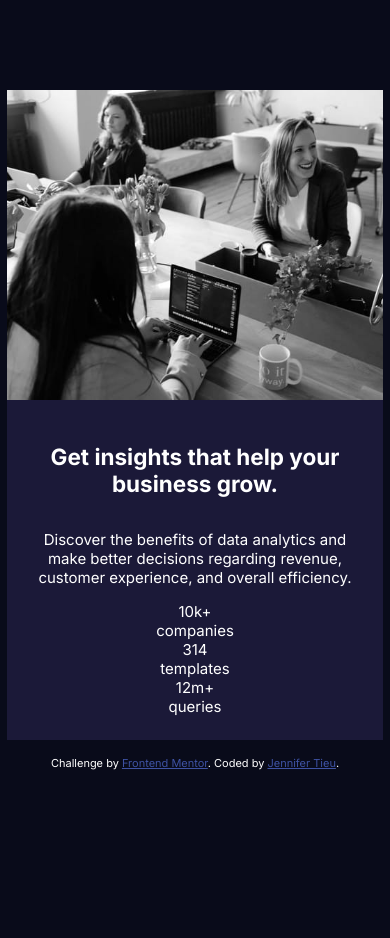
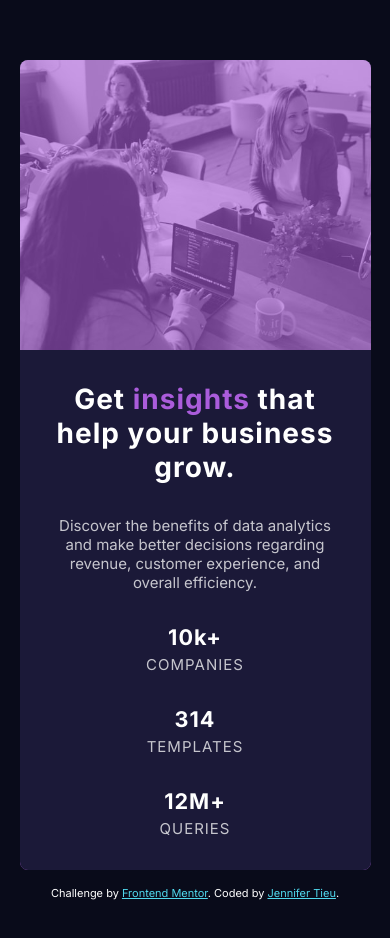
Before and after one commit to jennifertieu/fem-stats-preview-card, a plain HTML site: page index.html in a window 390 px wide. Before the commit the page ends 852 px from the top, so only its background shows below. Drawn offline with Linux system fonts and the light colour scheme.

Commit message:
complete challenge

```diff
--- a/index.html
+++ b/index.html
@@ -15,7 +15,7 @@
   <main class="stats-card">
     <section class="stats-card__content">
       <h1 class="stats-card__heading">Get <span>insights</span> that help your business grow.</h1>
-      <p class="stats-card_text">
+      <p class="stats-card__text">
         Discover the benefits of data analytics and make better decisions regarding revenue, customer
         experience, and overall efficiency.
       </p>
@@ -29,7 +29,7 @@
           <div class="stats-card__data-item-text">templates</div>
         </div>
         <div class="stats-card__data-item">
-          <div class="stats-card__data-item-number">12m+</div>
+          <div class="stats-card__data-item-number">12M+</div>
           <div class="stats-card__data-item-text">queries</div>
         </div>
       </article>
--- a/styles.css
+++ b/styles.css
@@ -22,21 +22,61 @@ body {
     flex-direction: column;
 }
 
+p, .stats-card__data-item-text {
+    color: var(--transparent-white);
+}
+
 .stats-card {
     display: flex;
     max-width: 1000px;
     border-radius: 8px;
-}
-
-.stats-card img {
-   max-width: fit-content;
+    background-color: var(--soft-violet);
+    overflow: scroll;
 }
 
 .stats-card__content {
     background-color: var(--dark-desaturated-blue);
     display: flex;
     flex-direction: column;
+    justify-content: center;
     padding: 3rem;
+}
+
+.stats-card img {
+    opacity: .4;
+}
+
+.stats-card__heading {
+    font-size: 1.75rem;
+    letter-spacing: 1px;
+    margin-top: 0;
+    margin-bottom: 2rem;
+}
+
+.stats-card__heading span {
+    color:var(--soft-violet);
+}
+
+.stats-card__text {
+    margin-top: 0;
+    margin-bottom: 4rem;
+}
+
+.stats-card__data {
+    display: flex;
+    gap: 2rem;
+}
+
+.stats-card__data-item-number {
+    font-size: 1.35rem;
+    font-weight: 700;
+    letter-spacing: 1px;
+    margin-bottom: 5px;
+}
+
+.stats-card__data-item-text {
+    text-transform: uppercase;
+    letter-spacing: 1px;
 }
 
 .attribution {
@@ -46,17 +86,28 @@ body {
 }
 
 .attribution a {
-    color: hsl(228, 45%, 44%);
+    color: hsl(188, 81%, 62%);;
 }
 
-@media screen and (max-width: 576px) {
+@media screen and (max-width: 992px) {
+    body {
+        padding: 50px 0;
+    }
     .stats-card {
         flex-direction: column-reverse;
-        max-width: 376px;
+        max-width: 90vw;
     }
 
     .stats-card__content {
         text-align: center;
-        padding: 1.5rem;
+        padding: 2rem;
+    }
+
+    .stats-card__text {
+        margin-bottom: 2rem;
+    }
+
+    .stats-card__data {
+        flex-direction: column;
     }
 }
```
